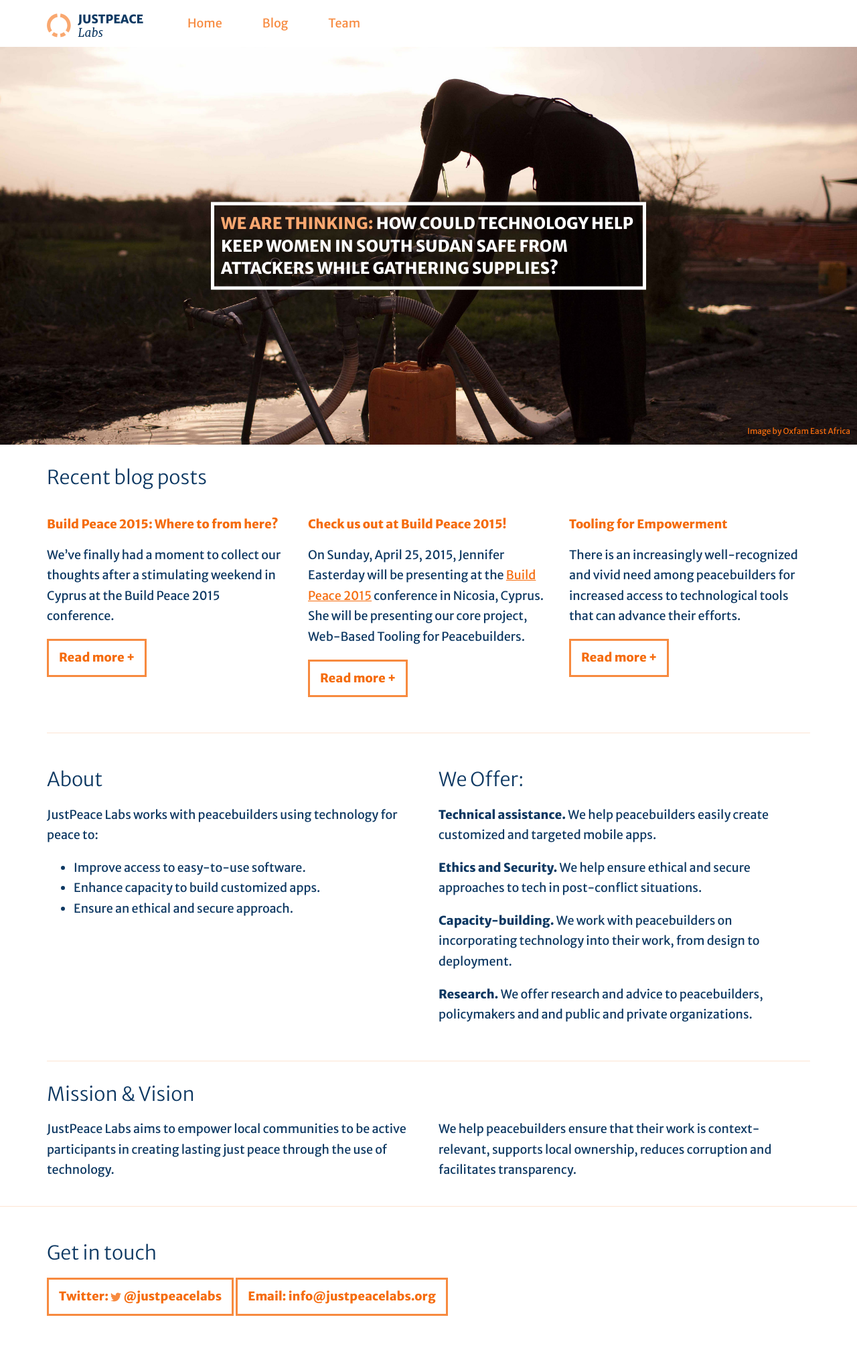
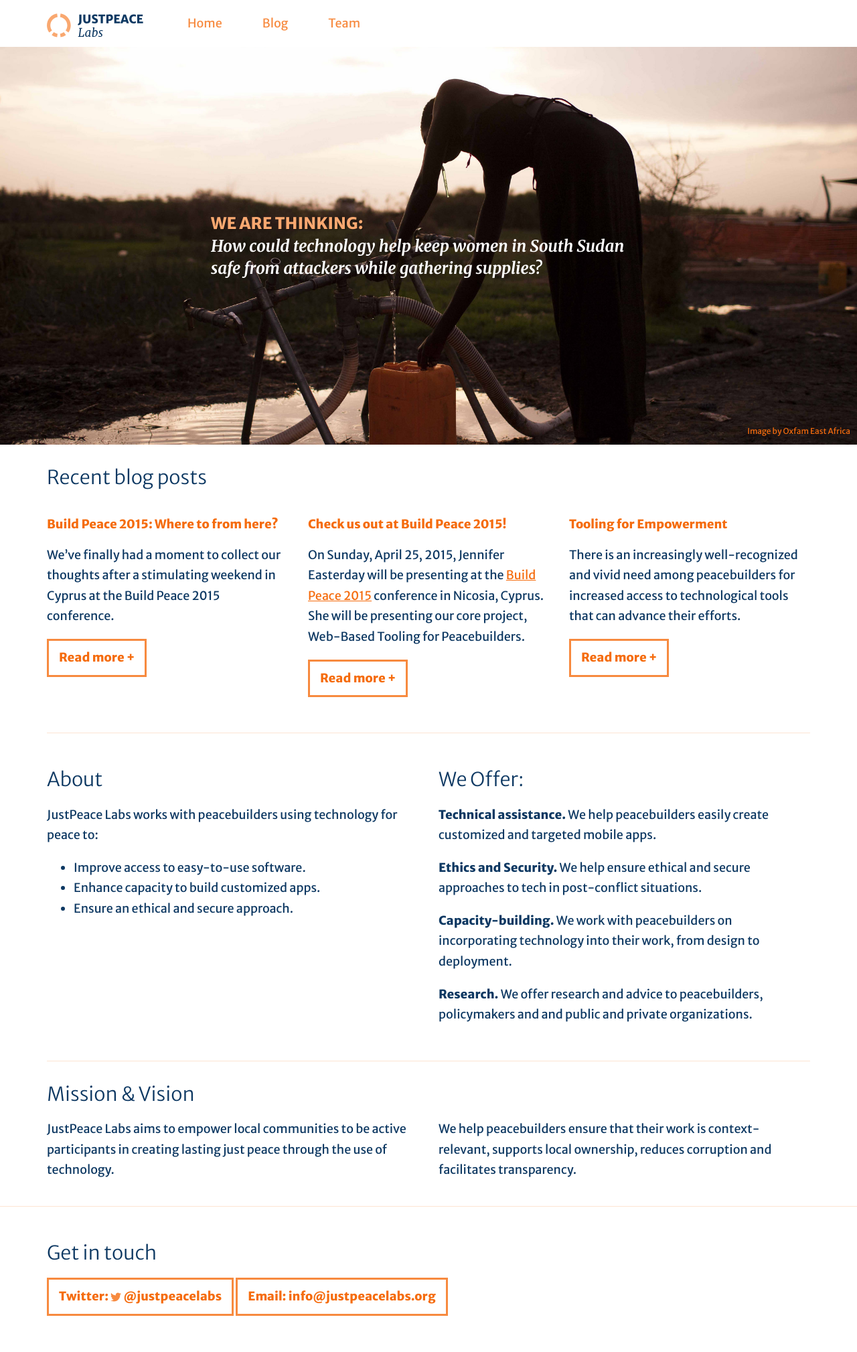
Before and after one commit to justpeacelabs/justpeacelabs.org, a Jekyll site: the page built from index.html, in a window 1280 px wide. Shown: the whole page at 67% size. Built offline with Jekyll 4.4.1, drawn with Linux system fonts in a browser that asks for light colours.

Commit message:
change css for index head image to be more readable especially on mobile

```diff
--- a/_sass/justpeace.scss
+++ b/_sass/justpeace.scss
@@ -131,36 +131,46 @@
 }
 
 .motto {
+  position: absolute;
+  left: 0;
   width: 100%;
+  height: 100%;
 
-  @media screen and (min-width: 900px) {
-    font-size: 40px;
+  @media screen and (max-width: 768px) {
+    background-color: rgba(0,0,0,0.33);
   }
 }
 .motto-question {
   color: $brand-color-warm;
+  font-family: 'Merriweather Sans', sans-serif;
   font-weight: 900;
-  font-size: 24px;
+  font-style: normal;
   text-transform: uppercase;
+  text-shadow: 1px 1px 0 rgba(0,0,0,0.4);
+  display: block;
 }
 
 h1.motto-text {
-  font-size: 24px;
+  font-family: 'Merriweather', serif;
+  font-style: italic;
+  font-weight: 700;
+  font-size: 20px;
   color: #FFF;
-  border: 5px solid #FFF;
-  padding: 10px;
   line-height: 1.4;
   font-weight: 900;
   text-align: left;
   max-width: 65rem;
-  text-transform: uppercase;
+  text-transform: none;
   margin: 0 auto;
   position: absolute;
   left: 15px;
   right: 15px;
   top: 50%;
   transform: translate(0, -50%);
-  background-color: rgba(0,0,0,0.2);
+
+  @media screen and (min-width: 640px){
+    font-size: 24px;
+  }
 }
 
 .img-attribution {
```
